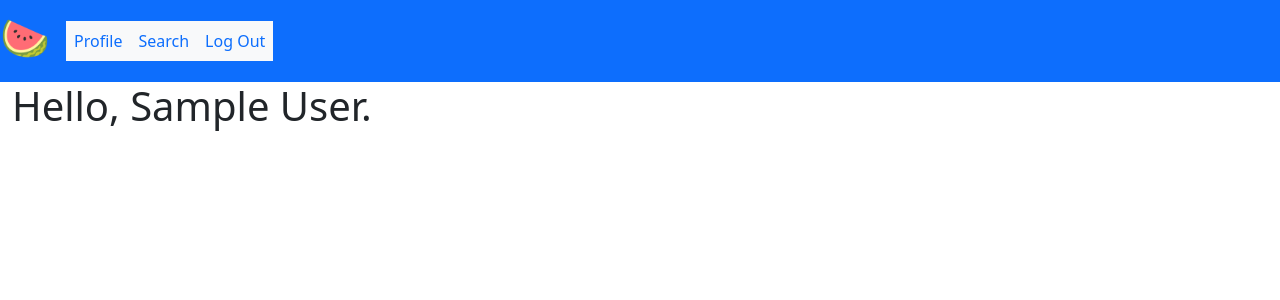
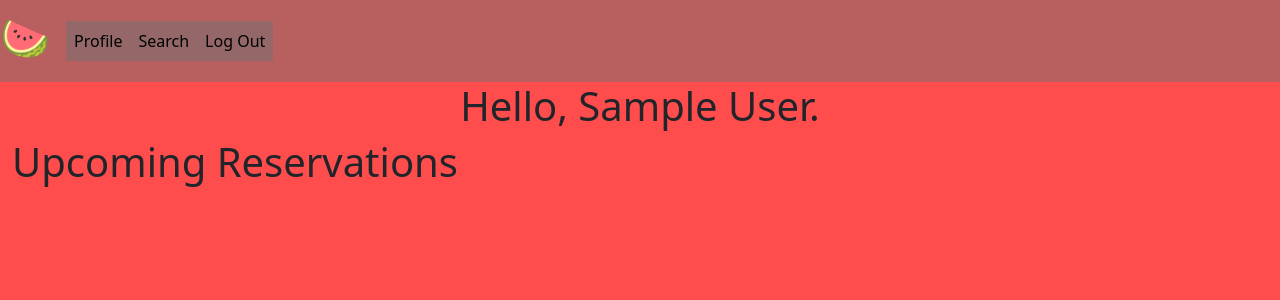
Before and after one commit to emmahilldeveloper/Fancy-Melons, a Flask app: page /profile in a window 1280 px wide. Shown: the top 300 px of the page. Run offline with Flask 2, Linux system fonts and the light colour scheme; the visitor is signed in with stand-in values (Sample User, id 1); data comes from the database, SQL or seed files in the repository; data that the repository does not hold is empty; some libraries are stand-ins or nearby versions.

Commit message:
Functional reservation booking form. All routes created and functional. Need to fix JS bug and style.

```diff
--- a/crud.py
+++ b/crud.py
@@ -71,6 +71,28 @@ def all_reservations():
 
 
 
+
+def all_reservations_by_user(user_id):
+    """Will return all reservations by user_id."""
+
+    return Reservation.query.filter(Reservation.user_id == user_id).all()
+
+
+
+
+
+def tasting_details_by_reservation(reservation_id):
+    """Will return all reservations by user_id."""
+
+    reservation = Reservation.query.filter(Reservation.reservation_id == reservation_id).first()
+    tasting_id = reservation.tasting_id
+
+    return Tasting.query.filter(Tasting.tasting_id == tasting_id).all()
+
+
+
+
+
 if __name__ == '__main__':
     from server import app
     connect_to_db(app)
--- a/server.py
+++ b/server.py
@@ -21,7 +21,10 @@ app.jinja_env.auto_reload = True
 @app.route("/")
 def index():
     """Return homepage."""
-    return render_template("homepage.html")
+
+    user_info = None
+
+    return render_template("homepage.html", user_info = user_info)
 
 
 
@@ -38,10 +41,10 @@ def login():
         user = crud.all_user_info_by_email(email) #Get all of user's data (from searching by entered email)
 
         if user is None: #If the user is not in the database, ERROR
-            flash("ERROR: Incorrect credentials. Try again.", category='danger')
+            flash("Incorrect credentials.", category='danger')
             return redirect("/login")
         if user.password != password: #If the user's password is not equal to the saved password, ERROR
-            flash("ERROR: Incorrect credentials. Try again.", category='danger')
+            flash("Incorrect credentials.", category='danger')
             return redirect("/login")
         if user:
             session["user_id"] = user.user_id #Create session cookie for user's id
@@ -50,7 +53,10 @@ def login():
 
     #Load the page
     else:
-        return render_template("login.html")
+
+        user_info = None
+
+        return render_template("login.html", user_info = user_info)
 
 
 
@@ -79,11 +85,13 @@ def signup():
         user = crud.create_user(first_name, last_name, email, password)
         db.session.add(user)
         db.session.commit()
-        flash("Successful.", category='success')
-        return redirect("/profile")
+        flash("Successful. Please log in.", category='success')
+        return redirect("/login")
 
     else:
-        return render_template("signup.html")
+        user_info = None
+
+        return render_template("signup.html", user_info = user_info)
 
 
 
@@ -96,11 +104,23 @@ def profile():
     if "user_id" in session: #If user logged in and cookies are saved, get all their data
         email = session["email"]
         user_info = crud.all_user_info_by_email(email)
+        user_id = user_info.user_id
 
     else: #If user not logged in, kick back to homepage
+        flash("Must log in to view profile information.", category='danger')
         return redirect("/")
 
-    return render_template("profile.html", user_info = user_info)
+    reservations = []
+    all_reservations = crud.all_reservations_by_user(user_id)
+    for reservation in all_reservations:
+        tasting_details_dict = {}
+        tasting_details = crud.tasting_details_by_reservation(reservation.reservation_id)
+        tasting_details_dict["tasting_name"] = tasting_details[0].tasting_name
+        tasting_details_dict["tasting_photo"] = tasting_details[0].tasting_photo
+        tasting_details_dict["tasting_date"] = reservation.reservation_date
+        reservations.append(tasting_details_dict)
+
+    return render_template("profile.html", user_info = user_info, reservations = reservations)
 
 
 
@@ -115,9 +135,14 @@ def search():
         user_info = crud.all_user_info_by_email(email)
 
     else: #If user not logged in, kick back to homepage
+        flash("Must log in to view profile information.", category='danger')
         return redirect("/")
 
     return render_template("search.html", user_info = user_info)
+
+
+
+
 
 @app.route("/api/search", methods=["POST"])
 def search_API():
@@ -148,32 +173,34 @@ def search_API():
         tasting_matches_dict["tasting_photo"] = tasting.tasting_photo
         tasting_matches.append(tasting_matches_dict)
 
-    no_duplicates = []
-    for i in range(len(tasting_matches)):
-        if tasting_matches[i] not in tasting_matches[i + 1]:
-            no_duplicates.append(tasting_matches[i])
-
     return jsonify({'matches': tasting_matches})
 
 
 
 
 
-# @app.route("/api/book", methods=["POST"])
-# def book_API():
-#     """Returns all tastings."""
+####### Reservations #######
+@app.route("/reservations/<tasting_id>", methods = ["GET", "POST"])
+def reservation(tasting_id):
+    """Return reservation page."""
 
-#     if "user_id" in session: #If user logged in and cookies are saved, get all their data
-#         user_id = session["user_id"]
-#     tasting_id = request.json['value']
-#     reservation_date = request.json['date']
+    if "user_id" in session: #If user logged in and cookies are saved, get all their data
+        email = session["email"]
+        user_info = crud.all_user_info_by_email(email)
+        user_id = user_info.user_id
 
-#     user = crud.create_reservation(user_id, reservation_date, tasting_id)
-#     db.session.add(user)
-#     db.session.commit()
-#     flash("Successful.", category='success')
+    if request.method == "POST":
+        reservation_date = request.form.get("date")
+        reservation_time = request.form.get("time")
+        reservation = crud.create_reservation(user_id, reservation_date, tasting_id)
+        db.session.add(reservation)
+        db.session.commit()
+        flash("Successfully reserved.", category='success')
+        return redirect("/profile")
 
-#     return jsonify({})
+    return render_template("reservations.html", user_info = user_info, tasting_id = tasting_id)
+
+
 
 
 
--- a/templates/base.html
+++ b/templates/base.html
@@ -7,14 +7,14 @@
         <!-- Bootstrap CSS -->
         <link href="https://cdn.jsdelivr.net/npm/bootstrap@5.0.1/dist/css/bootstrap.min.css" rel="stylesheet" integrity="sha384-+0n0xVW2eSR5OomGNYDnhzAbDsOXxcvSN1TPprVMTNDbiYZCxYbOOl7+AMvyTG2x" crossorigin="anonymous">
         <!-- Custom CSS styling -->
-        <link rel="stylesheet" href="/static/css/styles.css">
+        <!-- <link rel="stylesheet" href="/static/css/styles.css"> -->
         <title>
             {% block title %}{% endblock %}
         </title>
         {% block head %}{% endblock %}
     </head>
 
-    <body class="theme-style">
+    <body class="theme-style" style="background-color: rgb(255, 77, 77)">
         {% with messages = get_flashed_messages(with_categories=true) %}
           {% if messages %}
             {% for category, message in messages %}
--- a/templates/navbar.html
+++ b/templates/navbar.html
@@ -1,20 +1,22 @@
-<nav class="navbar navbar-expand-lg bg-primary">
+<nav class="navbar navbar-expand-lg" style="background-color: rgb(115, 115, 115, 0.5)">
 
     <a class="navbar-brand active">
         <h1>🍉</h1>
     </a>
 
     <div class="collapse navbar-collapse" id="navbarNav">
-        <ul class="navbar-nav bg-light">
+        <ul class="navbar-nav" style="background-color: rgb(115, 115, 115, 0.5)">
             <li class="nav-item">
-              <a class="nav-link" href="/profile">Profile</a>
+              <a class="nav-link" id="navbar" href="/profile" style="color: black;">Profile</a>
             </li>
             <li class="nav-item">
-              <a class="nav-link" href="/search">Search</a>
+              <a class="nav-link" id="navbar" href="/search" style="color: black;">Search</a>
             </li>
+            {% if user_info %}
             <li class="nav-item">
-                <a class="nav-link" href="/">Log Out</a>
+              <a class="nav-link" id="navbar" href="/" style="color: black;">Log Out</a>
             </li>
+            {% endif %}
         </ul>
     </div>
 
--- a/templates/profile.html
+++ b/templates/profile.html
@@ -6,10 +6,23 @@
 
 
 <div class="container-fluid">
-    <h1>Hello, {{ user_info.first_name }} {{ user_info.last_name }}.</h1>
+    <h1 style="text-align: center;">Hello, {{ user_info.first_name }} {{ user_info.last_name }}.</h1>
+</div>
 
+<div class="container-fluid">
+    <h1>Upcoming Reservations</h1>
+        {% for reservation in reservations %}
+        <div class="card" style="max-width: 30%; background-color: rgb(115, 115, 115, 0.5)">
+            <img class="card-img-top" style="max-width: 100%;" src="{{ reservation.tasting_photo }}"/>
+            <div class="card-body">
+                <h5 class="card-title">{{ reservation.tasting_name }}</h5>
+                Date: {{ reservation.tasting_date }}
+            </div>
+        </div>
 
+        {% endfor %}
 </div>
+
 
     {% endblock %}
 <!-- Javascript files imported here. -->
```
Also changed, not shown: Static/JS/search.js (+6 -26 lines), templates/homepage.html (+29 -5 lines), templates/reservations.html (added, +33 -0 lines).
